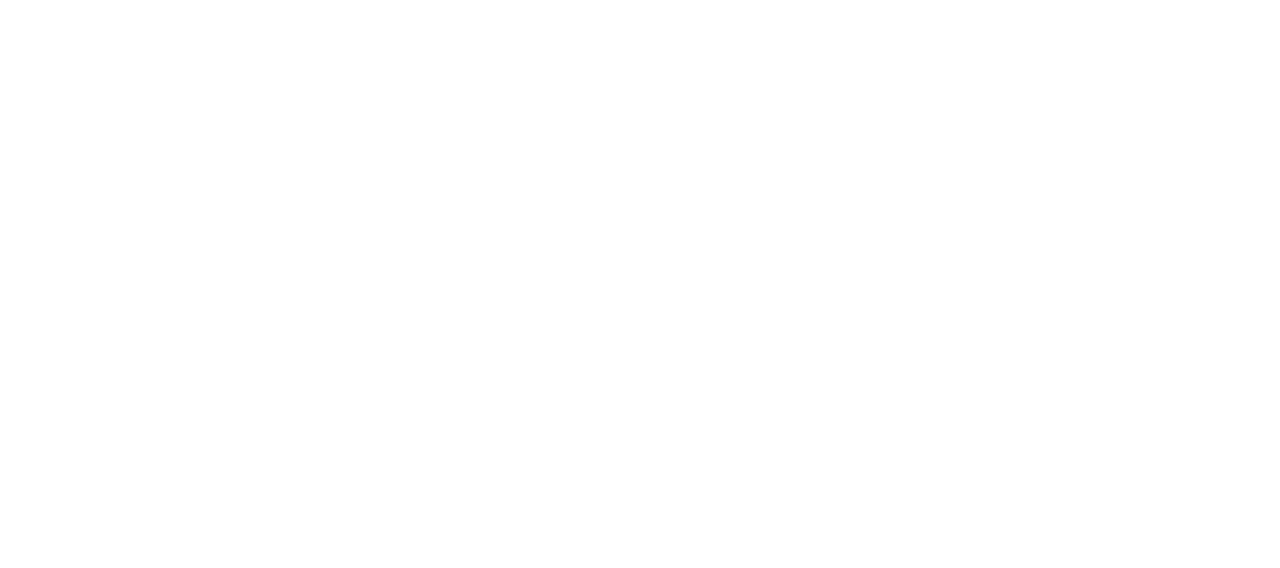
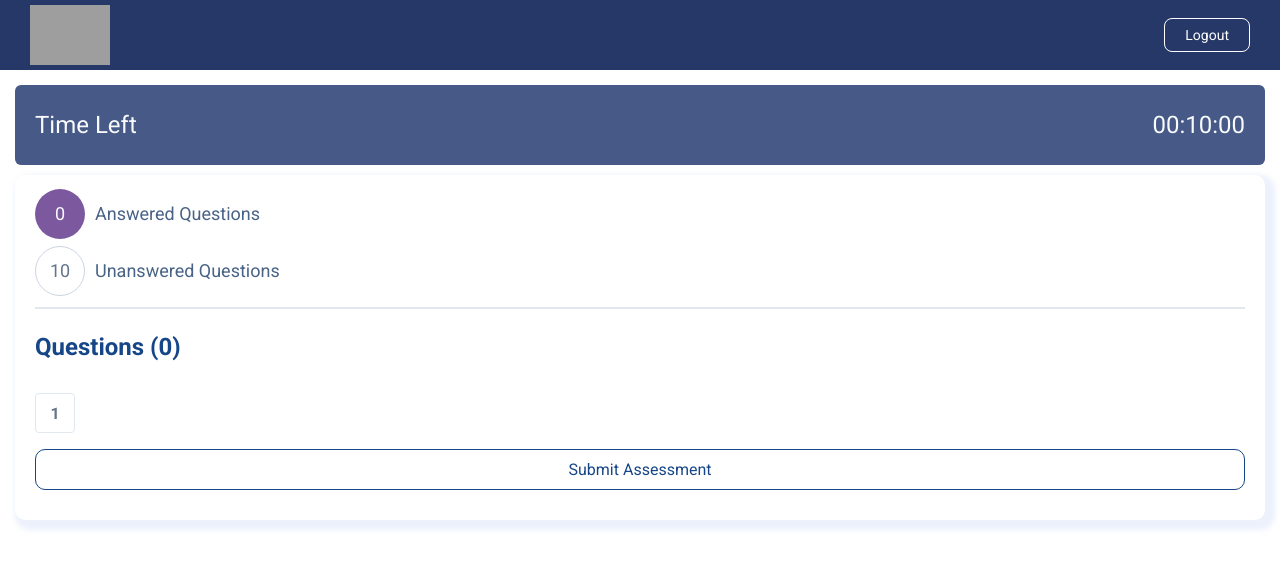
Before and after one commit to DineshRamaraj/React_Assessment_Mini_Project, a React (Create React App) app: page /assessment in a window 1280 px wide. Shown: the top 568 px of the page. Built offline with nearby package versions, Linux system fonts and the light colour scheme; grey boxes are pictures that could not be loaded; a web font is replaced by a local one.

Commit message:
Updated Home

```diff
--- a/src/App.js
+++ b/src/App.js
@@ -1,12 +1,14 @@
 import {Switch, Route} from 'react-router-dom'
 import Login from './components/Login'
 import Home from './components/Home'
+import Assessment from './components/Assessment'
 import './App.css'
 
 const App = () => (
   <Switch>
     <Route path="/login" component={Login} />
     <Route exact path="/" component={Home} />
+    <Route exact path="/assessment" component={Assessment} />
   </Switch>
 )
 
--- /dev/null
+++ b/src/components/Assessment/index.css
@@ -0,0 +1,135 @@
+.assessment-container {
+  padding: 15px;
+}
+
+.time-container {
+  background-color: #475987;
+  padding: 2px 20px;
+  display: flex;
+  justify-content: space-between;
+  align-items: center;
+  border-radius: 6px;
+}
+
+.time-title {
+  color: #f8fafc;
+  font-family: 'Roboto';
+  font-size: 24px;
+  margin: 0;
+}
+
+.display-time {
+  color: #f8fafc;
+  font-size: 24px;
+  font-family: 'Roboto';
+}
+
+.answer-details-container {
+  display: flex;
+  flex-direction: column;
+  box-shadow: 5px 5px 5px 5px #dae4fa80;
+  margin-top: 10px;
+  border-radius: 10px;
+  padding: 10px 20px;
+  padding-bottom: 30px;
+}
+
+.answered-questions {
+  display: flex;
+  align-items: center;
+}
+
+.answer-score-container {
+  background-color: #7c599f;
+  border-radius: 50%;
+  width: 50px;
+  height: 50px;
+  display: flex;
+  justify-content: center;
+  align-items: center;
+}
+
+.answer-score {
+  color: #f8fafc;
+  font-family: 'Roboto';
+  font-size: 18px;
+}
+
+.answer-title {
+  color: #496387;
+  font-size: 18px;
+  font-family: 'Roboto';
+  margin-left: 10px;
+}
+
+.un-answered-questions {
+  display: flex;
+  align-items: center;
+}
+
+.un-answer-score-container {
+  background-color: transparent;
+  border-radius: 50%;
+  width: 50px;
+  height: 50px;
+  display: flex;
+  justify-content: center;
+  align-items: center;
+  border: 1px solid #cbd5e1;
+}
+
+.un-answer-score {
+  color: #64748b;
+  font-family: 'Roboto';
+  font-size: 18px;
+}
+
+.un-answer-title {
+  color: #496387;
+  font-size: 18px;
+  font-family: 'Roboto';
+  margin-left: 10px;
+}
+
+.horizontal-line {
+  border: 1px solid #e2e8f0;
+  width: 100%;
+}
+
+.question-topic {
+  font-size: 24px;
+  font-family: 'Roboto';
+  color: #164687;
+}
+
+.questions-list-container {
+  display: flex;
+  flex-wrap: wrap;
+  padding-left: 0;
+  list-style: none;
+}
+
+.questions-item {
+  border: 1px solid #e2e8f0;
+  width: 40px;
+  height: 40px;
+  border-radius: 4px;
+  display: flex;
+  justify-content: center;
+  align-items: center;
+  color: #64748b;
+  font-size: 16px;
+  font-family: 'Roboto';
+  font-weight: 600;
+}
+
+.submit-assessment-button {
+  font-size: 16px;
+  font-family: 'Roboto';
+  padding: 10px 20px;
+  border: 1px solid #164687;
+  border-radius: 10px;
+  background-color: transparent;
+  color: #164687;
+  cursor: pointer;
+}
--- /dev/null
+++ b/src/components/Assessment/index.js
@@ -0,0 +1,52 @@
+import {Component} from 'react'
+import Header from '../Header'
+import './index.css'
+
+class Assessment extends Component {
+  state = {
+    questionList: [],
+    answerScore: 0,
+    unAnswerScore: 10,
+  }
+
+  render() {
+    const {answerScore, unAnswerScore, questionList} = this.state
+    return (
+      <>
+        <Header />
+        <div className="assessment-container">
+          <div className="time-container">
+            <p className="time-title">Time Left</p>
+            <p className="display-time">00:10:00</p>
+          </div>
+          <div className="answer-details-container">
+            <div className="answered-questions">
+              <div className="answer-score-container">
+                <p className="answer-score">{answerScore}</p>
+              </div>
+              <p className="answer-title">Answered Questions</p>
+            </div>
+            <div className="un-answered-questions">
+              <div className="un-answer-score-container">
+                <p className="un-answer-score">{unAnswerScore}</p>
+              </div>
+              <p className="un-answer-title">Unanswered Questions</p>
+            </div>
+            <hr className="horizontal-line" />
+            <h1 className="question-topic">
+              Questions ({questionList.length})
+            </h1>
+            <ul className="questions-list-container">
+              <li className="questions-item">{1}</li>
+            </ul>
+            <button type="button" className="submit-assessment-button">
+              Submit Assessment
+            </button>
+          </div>
+        </div>
+      </>
+    )
+  }
+}
+
+export default Assessment
--- /dev/null
+++ b/src/components/Header/index.css
@@ -0,0 +1,23 @@
+.header-container {
+  display: flex;
+  align-items: center;
+  justify-content: space-between;
+  height: 70px;
+  background-color: #263868;
+  padding: 0 30px;
+}
+
+.header-logo {
+  width: 80px;
+}
+
+.logout-button {
+  font-size: 14px;
+  font-family: 'Roboto';
+  color: #ffffff;
+  border: 1px solid #ffffff;
+  border-radius: 8px;
+  cursor: pointer;
+  padding: 8px 20px;
+  background-color: transparent;
+}
--- a/src/components/Header/index.js
+++ b/src/components/Header/index.js
@@ -0,0 +1,27 @@
+import Cookies from 'js-cookie'
+import {withRouter} from 'react-router-dom'
+import './index.css'
+
+const Header = props => {
+  const {history} = props
+
+  const clickLogout = () => {
+    Cookies.remove('jwt_token')
+    history.replace('/login')
+  }
+
+  return (
+    <div className="header-container">
+      <img
+        className="header-logo"
+        src="https://res.cloudinary.com/dhwz560kk/image/upload/v1711550302/c2emvwdwaumbjzq7ienx.png"
+        alt="website logo"
+      />
+      <button className="logout-button" type="button" onClick={clickLogout}>
+        Logout
+      </button>
+    </div>
+  )
+}
+
+export default withRouter(Header)
--- /dev/null
+++ b/src/components/Home/index.css
@@ -0,0 +1,87 @@
+.home-container {
+  display: flex;
+  flex-direction: column;
+  align-items: center;
+  justify-content: center;
+  min-height: 90vh;
+}
+
+@media screen and (min-width: 768px) {
+  .home-container {
+    flex-direction: row;
+  }
+}
+
+.image-container {
+  display: flex;
+  justify-content: center;
+  width: 100%;
+}
+
+@media screen and (min-width: 768px) {
+  .image-container {
+    width: 50%;
+    order: 2;
+  }
+}
+
+.home-image {
+  width: 100%;
+  max-width: 450px;
+}
+
+.main-home-container {
+  display: flex;
+  flex-direction: column;
+  padding: 10px;
+}
+
+.home-instructions {
+  font-size: 24px;
+  font-family: 'Roboto';
+  color: #164687;
+  margin-bottom: 10px;
+}
+
+.home-list-container {
+  margin: 0;
+  margin-bottom: 10px;
+  padding-left: 20px;
+}
+
+.home-list-item {
+  margin-bottom: 10px;
+  list-style: decimal;
+  font-weight: 700;
+  color: #496387;
+  font-size: 16px;
+  font-family: 'Roboto';
+  padding-left: 5px;
+}
+
+.home-list-span {
+  font-family: 'Roboto';
+  font-size: 16px;
+  color: #496387;
+  font-weight: 700;
+}
+
+.home-list-para {
+  font-family: 'Roboto';
+  font-size: 16px;
+  color: #496387;
+  font-weight: 400;
+}
+
+.home-start-button {
+  font-size: 14px;
+  font-family: 'Roboto';
+  color: #ffffff;
+  background-color: #164687;
+  padding: 10px 20px;
+  border: none;
+  outline: none;
+  border-radius: 8px;
+  align-self: flex-start;
+  cursor: pointer;
+}
--- a/src/components/Home/index.js
+++ b/src/components/Home/index.js
@@ -1,27 +1,54 @@
+import Header from '../Header'
+import './index.css'
+
 const Home = () => (
-  <HomeContainer>
-    <ImageContainer>
-      <HomeImage
-        src="https://res.cloudinary.com/dhwz560kk/image/upload/v1711474569/ayzntxspgqzxrpjkabrg.png"
-        alt="assessment"
-      />
-    </ImageContainer>
-    <MainHomeContainer>
-      <HomeInstructions>Instructions</HomeInstructions>
-      <HomeListContainer>
-        <HomeItem>1. Total Questions: 10</HomeItem>
-        <HomeItem>2. Types of Questions: MCQs</HomeItem>
-        <HomeItem>3. Duration: 10 Mins</HomeItem>
-        <HomeItem>
-          4. Making Scheme: Every Correct response, get 1 mark
-        </HomeItem>
-        <HomeItem>
-          5. All the progress will be lost. if you reload during the assessment
-        </HomeItem>
-      </HomeListContainer>
-      <HomeStartButton type="button">Start Assessment</HomeStartButton>
-    </MainHomeContainer>
-  </HomeContainer>
+  <>
+    <Header />
+    <div className="home-container">
+      <div className="image-container">
+        <img
+          className="home-image"
+          src="https://res.cloudinary.com/dhwz560kk/image/upload/v1711474569/ayzntxspgqzxrpjkabrg.png"
+          alt="assessment"
+        />
+      </div>
+      <div className="main-home-container">
+        <h1 className="home-instructions">Instructions</h1>
+        <ol className="home-list-container">
+          <li className="home-list-item">
+            <p className="home-list-para">
+              <span className="home-list-span">Total Questions: </span>10
+            </p>
+          </li>
+          <li className="home-list-item">
+            <p className="home-list-para">
+              <span className="home-list-span">Types of Questions:</span>
+              MCQs
+            </p>
+          </li>
+          <li className="home-list-item">
+            <p className="home-list-para">
+              <span className="home-list-span">Duration: </span>10 Mins
+            </p>
+          </li>
+          <li className="home-list-item">
+            <p className="home-list-para">
+              <span className="home-list-span">Making Scheme: </span>
+              Every Correct response, get 1 mark
+            </p>
+          </li>
+          <li className="home-list-item">
+            <p className="home-list-para">
+              All the progress will be lost. if you reload during the assessment
+            </p>
+          </li>
+        </ol>
+        <button className="home-start-button" type="button">
+          Start Assessment
+        </button>
+      </div>
+    </div>
+  </>
 )
 
 export default Home
--- a/src/components/Login/styledComponents.js
+++ b/src/components/Login/index.css
@@ -1,77 +1,75 @@
-import styled from 'styled-components'
-
-export const LoginContainer = styled.div`
+.login-container {
   display: flex;
   flex-direction: column;
   justify-content: center;
   align-items: center;
   min-height: 100vh;
   padding: 20px;
-`
+}
 
-export const WebsiteImage = styled.img`
+.website-image {
   width: 110px;
   margin-bottom: 20px;
-`
+}
 
-export const FormContainer = styled.form`
+.form-container {
   display: flex;
   flex-direction: column;
   width: 100%;
   max-width: 400px;
-`
+}
 
-export const InputContainer = styled.div`
+.input-container {
   width: 100%;
   display: flex;
   flex-direction: column;
   margin-top: 20px;
-`
+}
 
-export const Input = styled.input`
+.input {
   padding: 10px 20px;
   border: 1px solid #d7dfe9;
   border-radius: 6px;
   color: #263868;
   font-size: 14px;
   font-family: 'Roboto';
-`
+}
 
-export const Label = styled.label`
+.label {
   color: #7e858e;
   font-size: 14px;
   font-family: 'Roboto';
   font-weight: 500;
   margin-bottom: 5px;
-`
+}
 
-export const CheckBoxContainer = styled.div`
+.checkbox-container {
   display: flex;
   align-items: center;
   margin-bottom: 30px;
   margin-top: 10px;
-`
+}
 
-export const CheckBox = styled.input`
+.checkbox {
   width: 16px;
   height: 16px;
   color: #d7dfe9;
   margin-right: 10px;
-`
+}
 
-export const CheckBoxLabel = styled.label`
+.checkbox-label {
   font-size: 16px;
   font-family: 'Roboto';
   color: #000000;
-`
+}
 
-export const LoginButtonContainer = styled.div`
+.login-button-container {
   width: 100%;
-`
+}
 
-export const LoginButton = styled.button`
+.login-button {
   font-size: 16px;
-font-family: "Roboto":
+  font-family: 'Roboto';
   font-weight: 900;
   color: #ffffff;
   background-color: #263868;
@@ -80,10 +78,11 @@
   outline: 0;
   width: 100%;
   padding: 12px;
-cursor: pointer;`
+  cursor: pointer;
+}
 
-export const ErrorMessage = styled.p`
+.error-message {
   color: #ef4444;
   font-size: 14px;
   font-family: 'Roboto';
-`
+}
```
Also changed, not shown: src/components/Home/styledComponents.js (deleted, +0 -24 lines), src/components/Login/index.js (+34 -35 lines), src/components/Header/styledComponents.js (deleted). Lines whose indentation alone changed are shown as unchanged.
